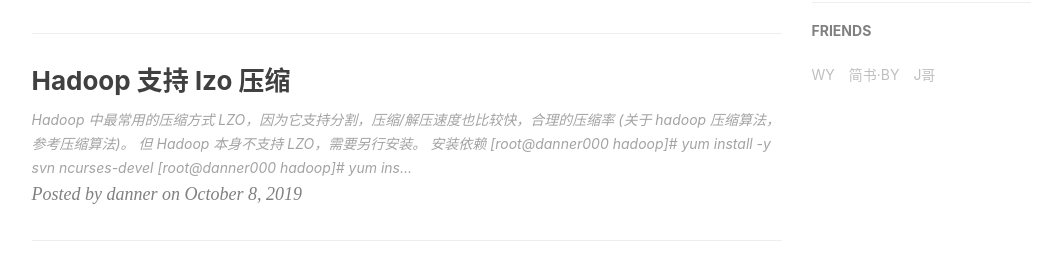
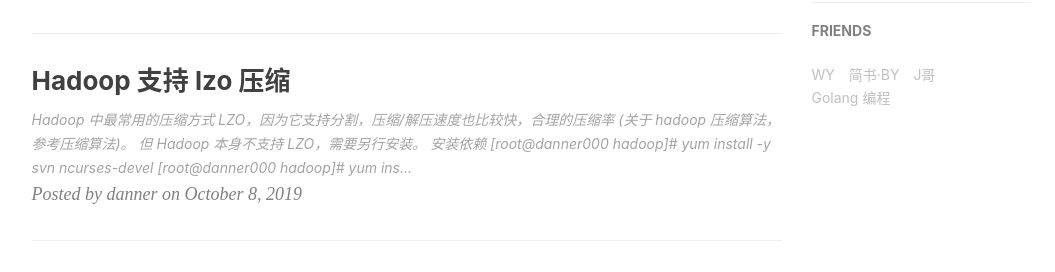
Before and after one commit to vendanner/vendanner.github.io, a Jekyll site: the page built from index.html, in a window 1280 px wide and 900 px high, scrolled down 1019 px. Shown: the part 171-443 px from the top of the window, without its empty margins (136-1191 px from the left). Built offline with Jekyll 4.4.1, drawn with Linux system fonts in a browser that asks for light colours; nearby versions of some CDN libraries; the list of posts is cut into pages by our own code; comment, search, counter and statistics services are not loaded.

Commit message:
Update _config.yml

```diff
--- a/_config.yml
+++ b/_config.yml
@@ -103,5 +103,8 @@
     },{
         title: "J哥",
         href: "http://blog.itpub.net/30089851/"
+    },{
+        title: "Golang 编程",
+        href: "https://draveness.me/#"
     }
 ]
```
